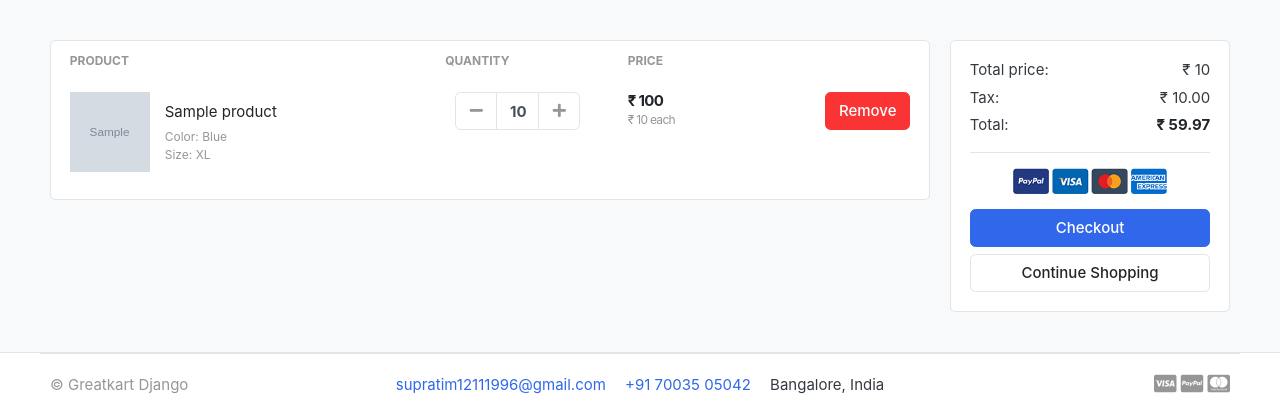
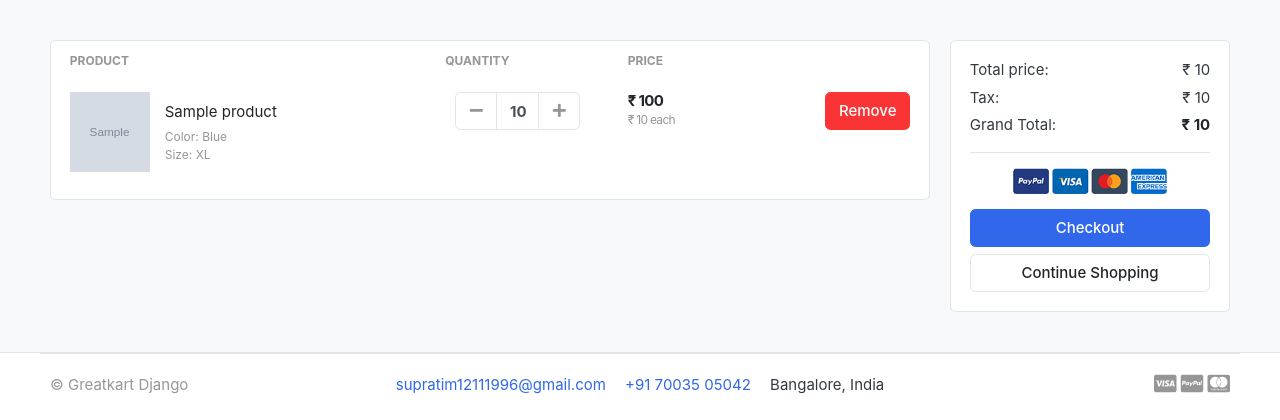
Before and after one commit to supratim-sc/Greatkart-Django, a Django app: template templates/store/cart.html in a window 1280 px wide. Shown: the part 118-538 px from the top of the page. Run offline with Django 5.2, Linux system fonts and the light colour scheme; tables that the repository leaves empty hold one stand-in row (values such as "Sample post"); the template is opened without the code that fills it: values that come from a table or form of the project are taken from there, most other values are stand-ins (such as "Sample title", 1, 10 or a date in 2020); grey boxes marked "Sample" are stand-in pictures; some libraries are stand-ins or nearby versions; some web fonts are replaced.

Commit message:
implement tax and grand total to cart page

```diff
--- a/templates/store/cart.html
+++ b/templates/store/cart.html
@@ -104,11 +104,13 @@
             </dl>
             <dl class="dlist-align">
               <dt>Tax:</dt>
-              <dd class="text-right">₹ 10.00</dd>
+              <dd class="text-right">₹ {{ tax }}</dd>
             </dl>
             <dl class="dlist-align">
-              <dt>Total:</dt>
-              <dd class="text-right text-dark b"><strong>₹ 59.97</strong></dd>
+              <dt>Grand Total:</dt>
+              <dd class="text-right text-dark b">
+                <strong>₹ {{ grand_total }}</strong>
+              </dd>
             </dl>
             <hr />
             <p class="text-center mb-3">
```
Also changed, not shown: carts/views.py (+7 -1 lines).
